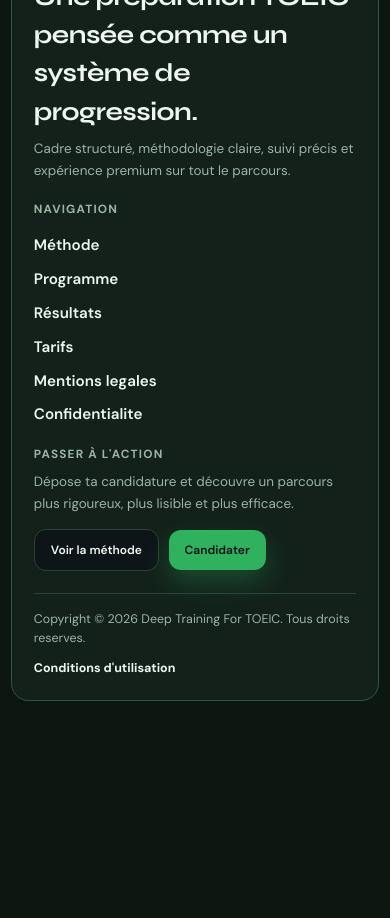
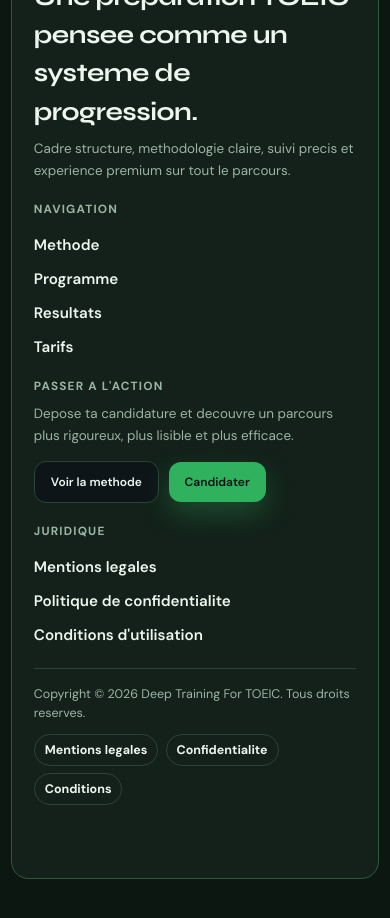
Before and after one commit to Juniorleriche27/Deep-Training-For-TOEIC, a Next.js app: page /faq in a window 390 px wide. Shown: the part 1800-2718 px from the top of the page. Before the commit the page ends 2549 px from the top, so only its background shows below. Built offline with nearby package versions, Linux system fonts and the light colour scheme; no server answers.

Commit message:
Improve mobile footer legal and results layout

```diff
--- a/src/app/(public)/layout.tsx
+++ b/src/app/(public)/layout.tsx
@@ -16,43 +16,55 @@ export default function PublicLayout({
             <div className="public-footer-brand">
               <p className="section-tag">Deep Training For TOEIC</p>
               <h2 className="card-title" style={{ marginTop: "0.55rem", fontSize: "1.6rem" }}>
-                Une préparation TOEIC pensée comme un système de progression.
+                Une preparation TOEIC pensee comme un systeme de progression.
               </h2>
               <p className="card-desc">
-                Cadre structuré, méthodologie claire, suivi précis et expérience premium sur tout le parcours.
+                Cadre structure, methodologie claire, suivi precis et experience premium sur tout le parcours.
               </p>
             </div>
 
             <div>
               <p className="public-footer-title">Navigation</p>
               <div className="public-footer-links">
-                <Link href="/methode">Méthode</Link>
+                <Link href="/methode">Methode</Link>
                 <Link href="/programme">Programme</Link>
-                <Link href="/resultats">Résultats</Link>
+                <Link href="/resultats">Resultats</Link>
                 <Link href="/tarifs">Tarifs</Link>
-                <Link href="/mentions-legales">Mentions legales</Link>
-                <Link href="/politique-confidentialite">Confidentialite</Link>
               </div>
             </div>
 
             <div>
-              <p className="public-footer-title">Passer à l&apos;action</p>
+              <p className="public-footer-title">Passer a l&apos;action</p>
               <p className="card-desc">
-                Dépose ta candidature et découvre un parcours plus rigoureux, plus lisible et plus efficace.
+                Depose ta candidature et decouvre un parcours plus rigoureux, plus lisible et plus efficace.
               </p>
               <div className="row" style={{ marginTop: "0.95rem", flexWrap: "wrap" }}>
                 <Link href="/methode" className="btn-secondary rounded-xl px-4 py-3 text-xs font-semibold">
-                  Voir la méthode
+                  Voir la methode
                 </Link>
                 <Link href="/contact" className="btn-primary rounded-xl px-4 py-3 text-xs font-semibold">
                   Candidater
                 </Link>
               </div>
             </div>
+
+            <div>
+              <p className="public-footer-title">Juridique</p>
+              <div className="public-footer-links">
+                <Link href="/mentions-legales">Mentions legales</Link>
+                <Link href="/politique-confidentialite">Politique de confidentialite</Link>
+                <Link href="/conditions-utilisation">Conditions d&apos;utilisation</Link>
+              </div>
+            </div>
           </div>
+
           <div className="public-footer-legal">
             <span>Copyright © {new Date().getFullYear()} Deep Training For TOEIC. Tous droits reserves.</span>
-            <Link href="/conditions-utilisation">Conditions d&apos;utilisation</Link>
+            <div className="public-footer-legal-links">
+              <Link href="/mentions-legales">Mentions legales</Link>
+              <Link href="/politique-confidentialite">Confidentialite</Link>
+              <Link href="/conditions-utilisation">Conditions</Link>
+            </div>
           </div>
         </section>
       </footer>
--- a/src/app/globals.css
+++ b/src/app/globals.css
@@ -2870,7 +2870,7 @@ body::before {
 
 .public-footer-grid {
   display: grid;
-  grid-template-columns: minmax(0, 1.2fr) minmax(180px, 0.7fr) minmax(0, 0.9fr);
+  grid-template-columns: minmax(0, 1.15fr) minmax(150px, 0.6fr) minmax(0, 0.85fr) minmax(170px, 0.65fr);
   gap: 1.25rem;
   align-items: start;
 }
@@ -2917,12 +2917,24 @@ body::before {
   font-size: 0.78rem;
 }
 
-.public-footer-legal a {
+.public-footer-legal-links {
+  display: flex;
+  flex-wrap: wrap;
+  gap: 0.45rem;
+}
+
+.public-footer-legal a,
+.public-footer-legal-links a {
+  border: 1px solid var(--border);
+  border-radius: 999px;
+  padding: 0.34rem 0.62rem;
   color: var(--text);
   font-weight: 700;
 }
 
-.public-footer-legal a:hover {
+.public-footer-legal a:hover,
+.public-footer-legal-links a:hover {
+  border-color: color-mix(in oklab, var(--accent) 42%, var(--border) 58%);
   color: var(--accent);
 }
 
@@ -3687,6 +3699,7 @@ textarea {
     animation: none;
     background: var(--bg-2);
     box-shadow: none;
+    padding-bottom: 4.6rem;
   }
 
   .public-footer-shell:hover {
```
Also changed, not shown: src/components/public/premium-landing.module.css (+36 -0 lines).
